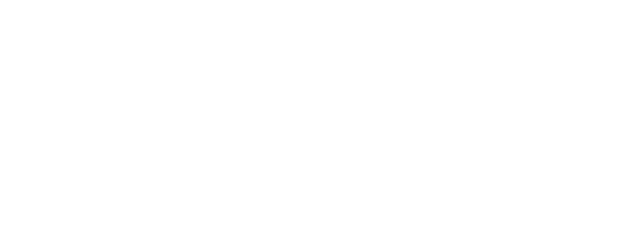
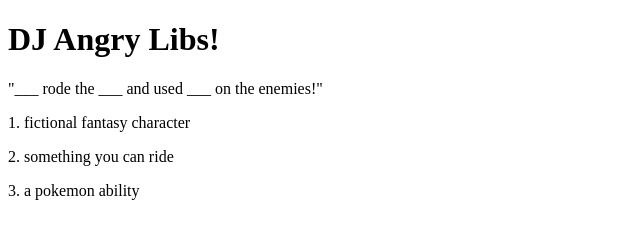
Before and after one commit to syjeffkim/mad-libs, a plain HTML site: page index.html in a window 1280 px wide. Shown: the whole page, without its empty margins (0-640 px from the left). Drawn offline with Linux system fonts and the light colour scheme.

Commit message:
gave body

```diff
--- a/index.html
+++ b/index.html
@@ -7,6 +7,11 @@
     <link rel="stylesheet" href="styles.css">
 </head>
 <body>
+    <h1>DJ Angry Libs!</h1>
+    <p>"___ rode the ___ and used ___ on the enemies!"
+    <p>1. fictional fantasy character</p>
+    <p>2. something you can ride</p>
+    <p>3. a pokemon ability</p>
 
 </body>
     <script src="script.js"></script>
```
